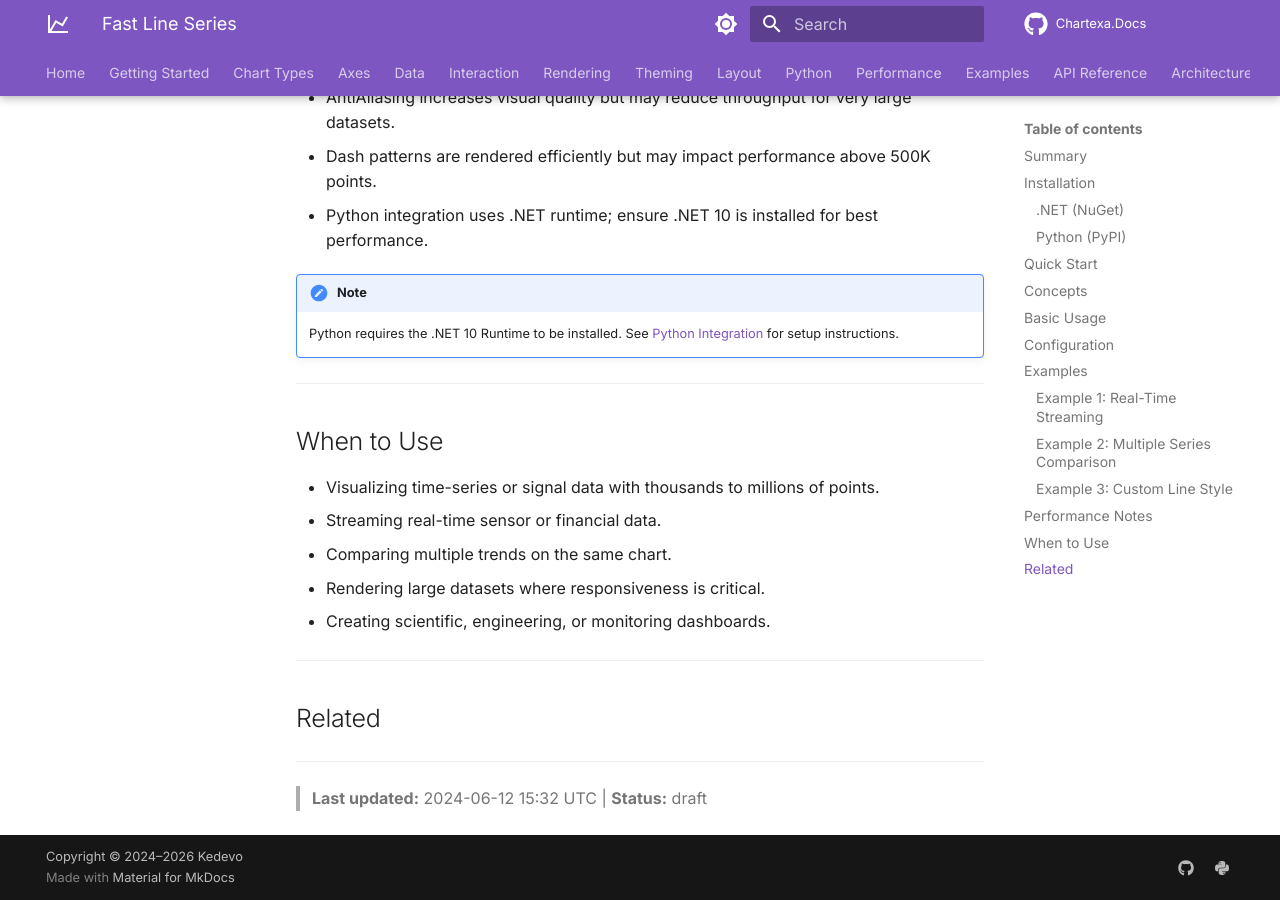
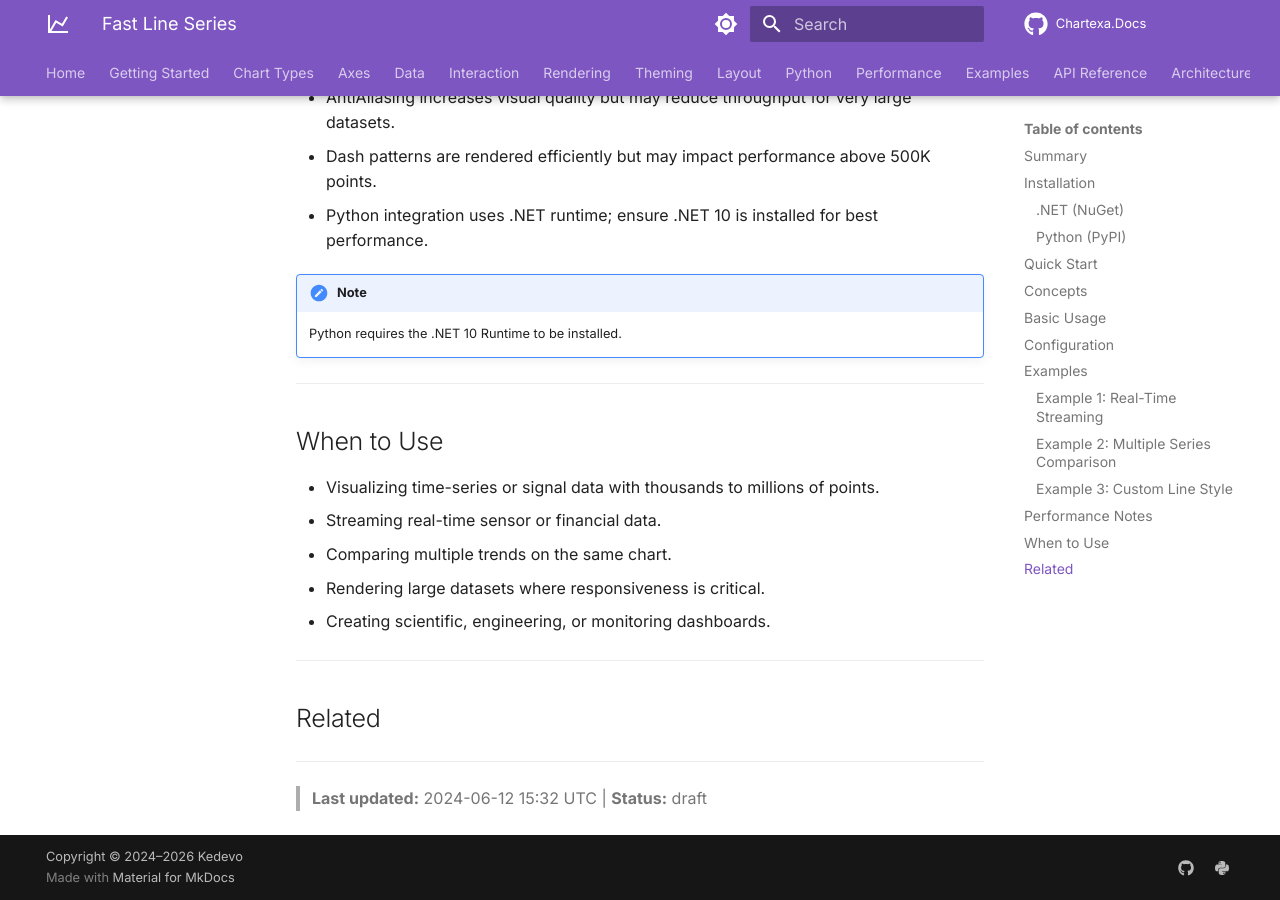
Before and after one commit to redrum88/Chartexa.Docs, an MkDocs documentation site: the page built from docs/chart-types/2d/fast-line-series.md, in a window 1280 px wide and 900 px high, scrolled down 9739 px. Built offline with MkDocs 1.6.1 and Material for MkDocs 9.7.7, drawn with Linux system fonts in a browser that asks for light colours; comment, search, counter and statistics services are not loaded.

Commit message:
Simplify note on .NET 10 Runtime for Python
Removed redundant note about .NET 10 Runtime installation for Python integration.

```diff
--- a/docs/chart-types/2d/fast-line-series.md
+++ b/docs/chart-types/2d/fast-line-series.md
@@ -384,7 +384,7 @@ FastLineRenderableSeries is optimized for GPU rendering and can handle millions
 - Python integration uses .NET runtime; ensure .NET 10 is installed for best performance.
 
 !!! note
-    Python requires the .NET 10 Runtime to be installed. See [Python Integration](../../python/python-integration.md) for setup instructions.
+    Python requires the .NET 10 Runtime to be installed.
 
 ---
 
```
